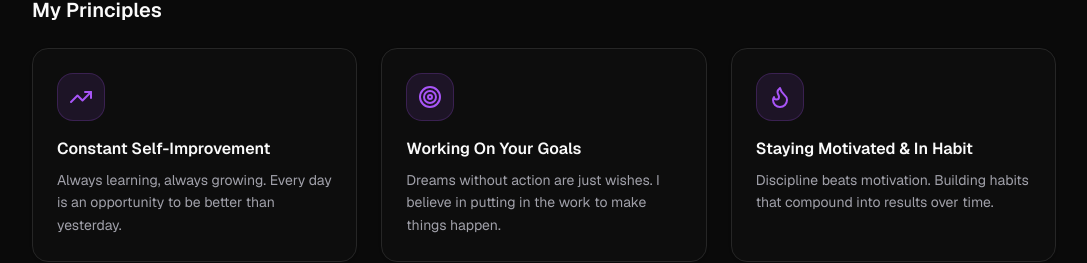
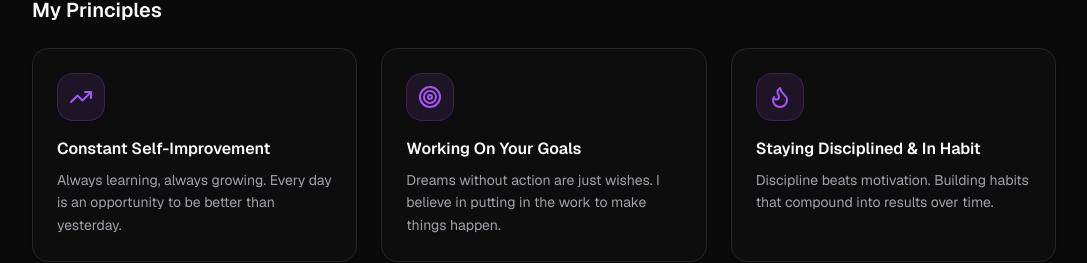
Before and after one commit to Leon135/personal-website-v2, a Next.js app: page / in a window 1280 px wide. Shown: the part 1791-2054 px from the top of the page, without its empty margins (96-1183 px from the left). Built offline with nearby package versions, Linux system fonts and the light colour scheme.

Commit message:
fix(about-section): update motivated to disciplined

```diff
--- a/components/about-section.tsx
+++ b/components/about-section.tsx
@@ -68,7 +68,7 @@ const principles = [
   },
   {
     icon: Flame,
-    title: "Staying Motivated & In Habit",
+    title: "Staying Disciplined & In Habit",
     description:
       "Discipline beats motivation. Building habits that compound into results over time.",
   },
```
